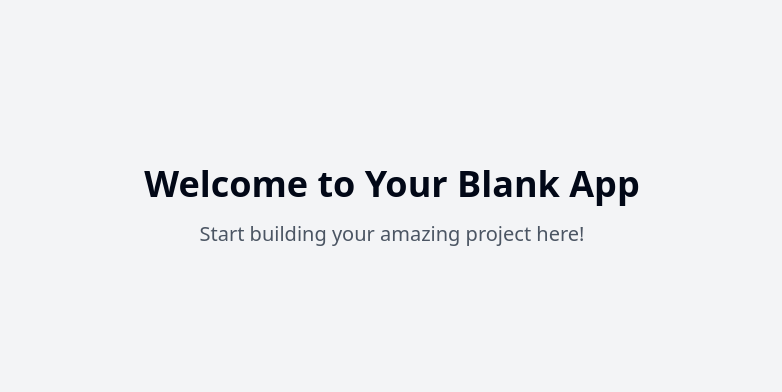
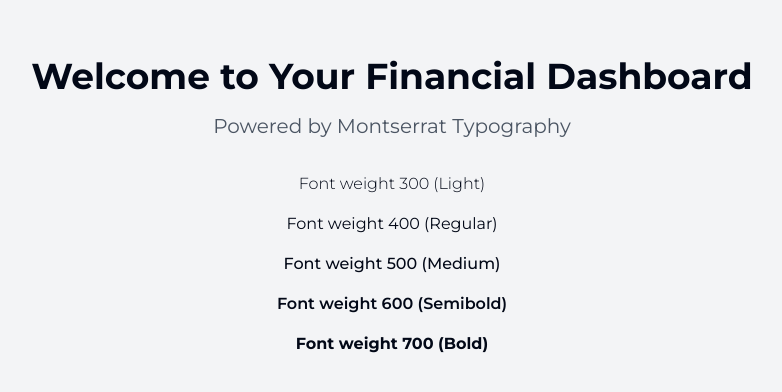
Before and after one commit to edwinkairu90/finance-collective-harmony, a React (Vite) app: page /welcome in a window 1280 px wide. Shown: the part 194-586 px from the top of the page, without its empty margins (248-1030 px from the left). Built offline with nearby package versions, Linux system fonts and the light colour scheme.

Commit message:
Use Montserrat font
Updates the application to use the Montserrat font.

```diff
--- a/index.html
+++ b/index.html
@@ -1,3 +1,4 @@
+
 <!DOCTYPE html>
 <html lang="en">
   <head>
@@ -7,6 +8,9 @@
     <meta name="description" content="Lovable Generated Project" />
     <meta name="author" content="Lovable" />
     <meta property="og:image" content="/og-image.png" />
+    <link rel="preconnect" href="https://fonts.googleapis.com">
+    <link rel="preconnect" href="https://fonts.gstatic.com" crossorigin>
+    <link href="https://fonts.googleapis.com/css2?family=Montserrat:wght@300;400;500;600;700&display=swap" rel="stylesheet">
   </head>
 
   <body>
--- a/src/index.css
+++ b/src/index.css
@@ -91,7 +91,7 @@
   }
 
   body {
-    @apply bg-background text-foreground;
+    @apply bg-background text-foreground font-montserrat;
   }
 }
 
--- a/src/pages/Index.tsx
+++ b/src/pages/Index.tsx
@@ -1,11 +1,17 @@
-// Update this page (the content is just a fallback if you fail to update the page)
 
 const Index = () => {
   return (
     <div className="min-h-screen flex items-center justify-center bg-gray-100">
       <div className="text-center">
-        <h1 className="text-4xl font-bold mb-4">Welcome to Your Blank App</h1>
-        <p className="text-xl text-gray-600">Start building your amazing project here!</p>
+        <h1 className="text-4xl font-bold mb-4">Welcome to Your Financial Dashboard</h1>
+        <p className="text-xl text-gray-600">Powered by Montserrat Typography</p>
+        <div className="mt-8 space-y-4">
+          <p className="font-light">Font weight 300 (Light)</p>
+          <p className="font-normal">Font weight 400 (Regular)</p>
+          <p className="font-medium">Font weight 500 (Medium)</p>
+          <p className="font-semibold">Font weight 600 (Semibold)</p>
+          <p className="font-bold">Font weight 700 (Bold)</p>
+        </div>
       </div>
     </div>
   );
--- a/tailwind.config.ts
+++ b/tailwind.config.ts
@@ -19,6 +19,10 @@ export default {
 			}
 		},
 		extend: {
+			fontFamily: {
+				sans: ['Montserrat', 'sans-serif'],
+				montserrat: ['Montserrat', 'sans-serif'],
+			},
 			colors: {
 				border: 'hsl(var(--border))',
 				input: 'hsl(var(--input))',
```
